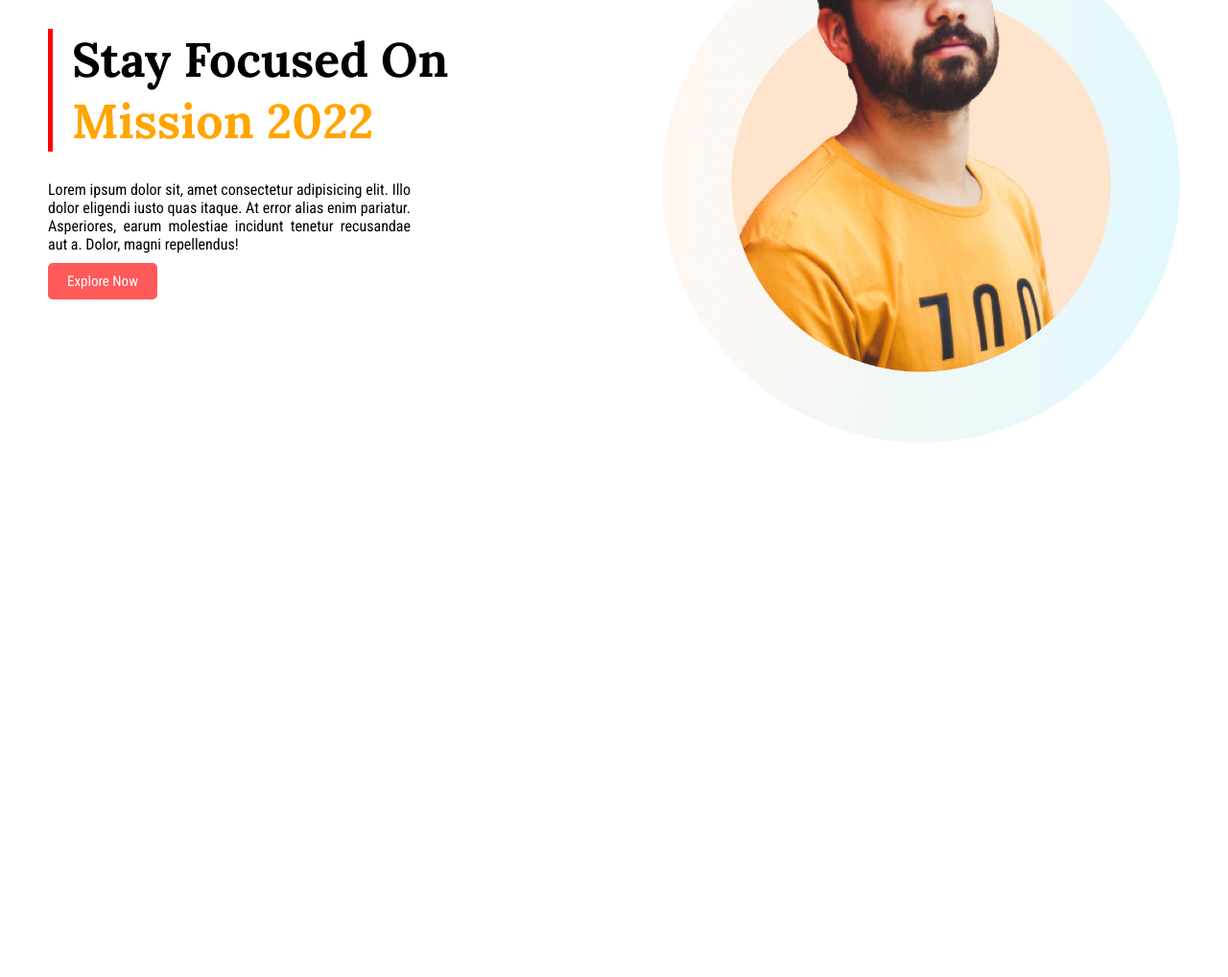
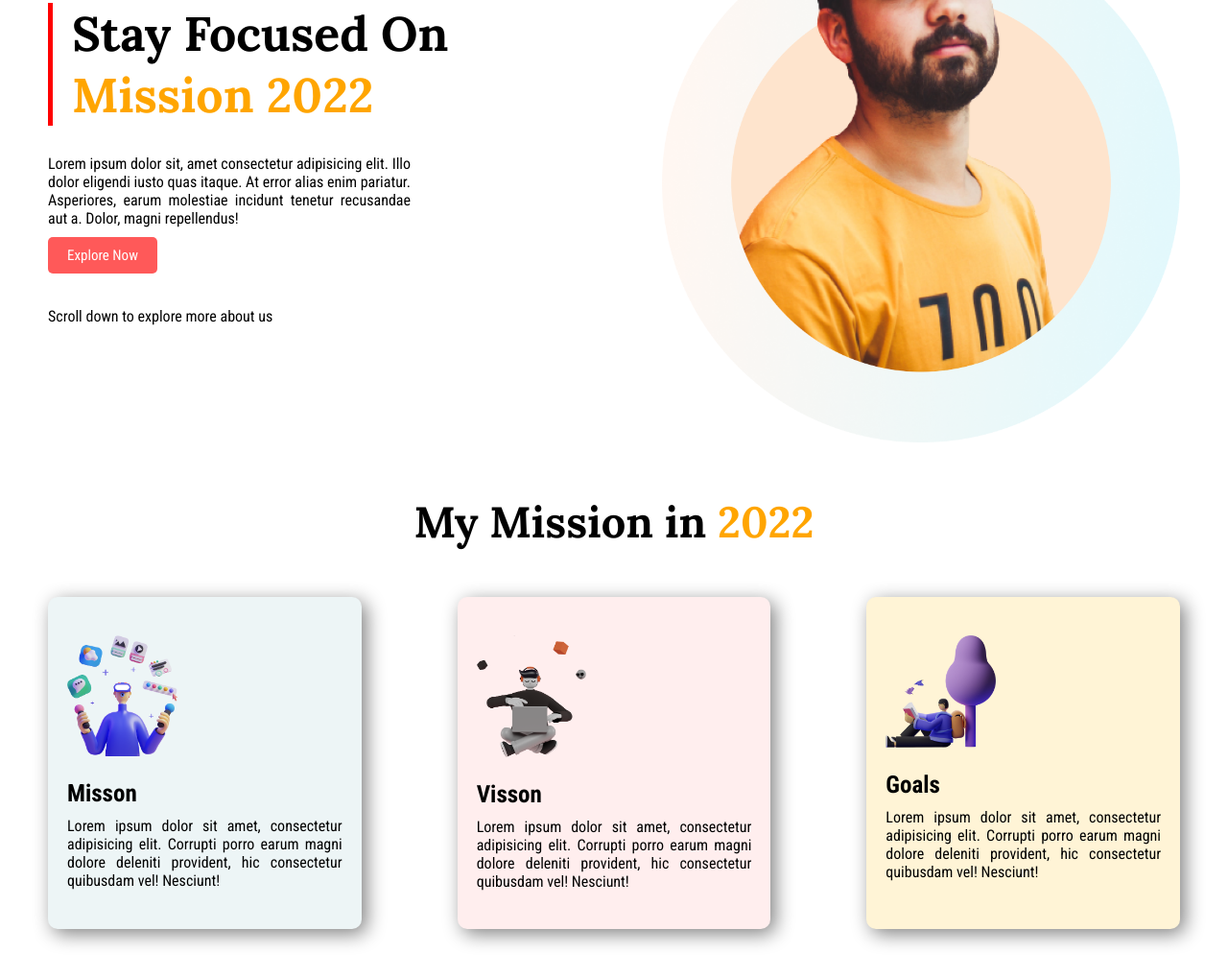
Before and after one commit to shakautkader608/Assignmest-1, a plain HTML site: page index.html in a window 1280 px wide. Shown: the part 172-1190 px from the top of the page at 96% size. Before the commit the page ends 800 px from the top, so only its background shows below. Drawn offline with Linux system fonts and the light colour scheme.

Commit message:
Add My mission 2022

```diff
--- a/css/style.css
+++ b/css/style.css
@@ -9,6 +9,7 @@ body {
 }
 p {
     text-decoration: jus;
+    text-align: justify;
 }
 a {
     text-decoration: none;
@@ -38,8 +39,7 @@ a {
     width: 100%;
 }
 
-p.content-details{
-    text-align: justify;
+p.content-details {
     padding-top: 30px;
     width: 70%;
 }
@@ -52,9 +52,48 @@ a.explore-now {
     color: white;
     display: inline-block;
     margin-top: 10px;
-    transition: all linear .2s;
+    transition: all linear 0.2s;
 }
 a.explore-now:hover {
     background-color: orange;
+}
 
+p.scroll-down {
+    padding-top: 35px;
 }
+
+.my-mission h1 {
+    font-family: "Lora", serif;
+    font-size: 45px;
+    text-align: center;
+}
+
+.category {
+    display: flex;
+}
+.my-mission img {
+    width: 40%;
+}
+.content h3 {
+    font-size: 25px;
+    margin-top: 20px;
+}
+.content p {
+    margin-top: 10px;
+}
+.mission {
+    width: 33.33%;
+    margin: 50px;
+    border-radius: 10px;
+    padding: 40px 20px;
+    box-shadow: 5px 5px 20px grey;
+}
+.content-bg1 {
+    background: #edf5f6;
+}
+.content-bg2 {
+    background: #ffeeee;
+}
+.content-bg3 {
+    background: #fff4d6;
+}
--- a/index.html
+++ b/index.html
@@ -27,10 +27,50 @@
                 </p>
 
                 <a href="#" class="explore-now" target="_blank"> Explore Now </a>
+                <p class="scroll-down">Scroll down to explore more about us</p>
             </div>
             <div class="half-width">
                 <img src="./images/person-2.png" alt="image" class="img-fluid" />
             </div>
         </section>
+
+        <section class="my-mission">
+            <div>
+                <h1>My Mission in <span class="orange-highlight">2022</span></h1>
+            </div>
+            <div class="category">
+                <div class="mission content-bg1 ">
+                    <img src="./images/illustrator-1.png" alt="image">
+
+                    <div class="content">
+                        <h3>Misson</h3>
+                    <p>
+                        Lorem ipsum dolor sit amet, consectetur adipisicing elit. Corrupti porro earum magni dolore deleniti provident, hic consectetur quibusdam vel! Nesciunt!
+                    </p>
+                    </div>
+                </div>
+
+                <div class="mission content-bg2">
+                    <img src="./images/illustrator-2.png" alt="image">
+                    <div class="content">
+                        <h3>Visson</h3>
+                    <p>
+                        Lorem ipsum dolor sit amet, consectetur adipisicing elit. Corrupti porro earum magni dolore deleniti provident, hic consectetur quibusdam vel! Nesciunt!
+                    </p>
+                    </div>
+                </div>
+
+                <div class="mission content-bg3">
+                    <img src="./images/illustrator-3.png" alt="image">
+                    <div class="content">
+                        <h3>Goals</h3>
+                    <p>
+                        Lorem ipsum dolor sit amet, consectetur adipisicing elit. Corrupti porro earum magni dolore deleniti provident, hic consectetur quibusdam vel! Nesciunt!
+                    </p>
+                    </div>
+                </div>
+            </div>
+        </section>
+
     </body>
 </html>
```
Also changed, not shown: images/illustrator-1.png (added), images/illustrator-2.png (added), images/illustrator-3.png (added).
